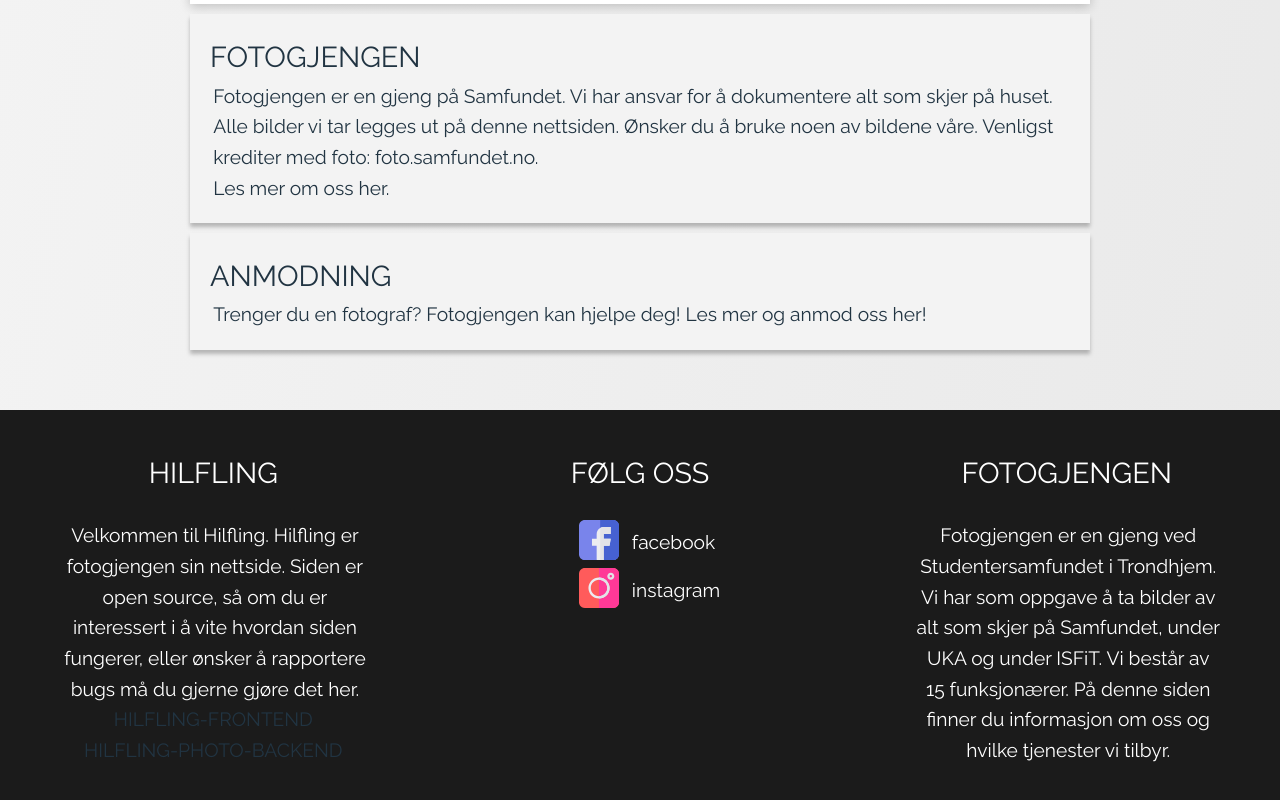
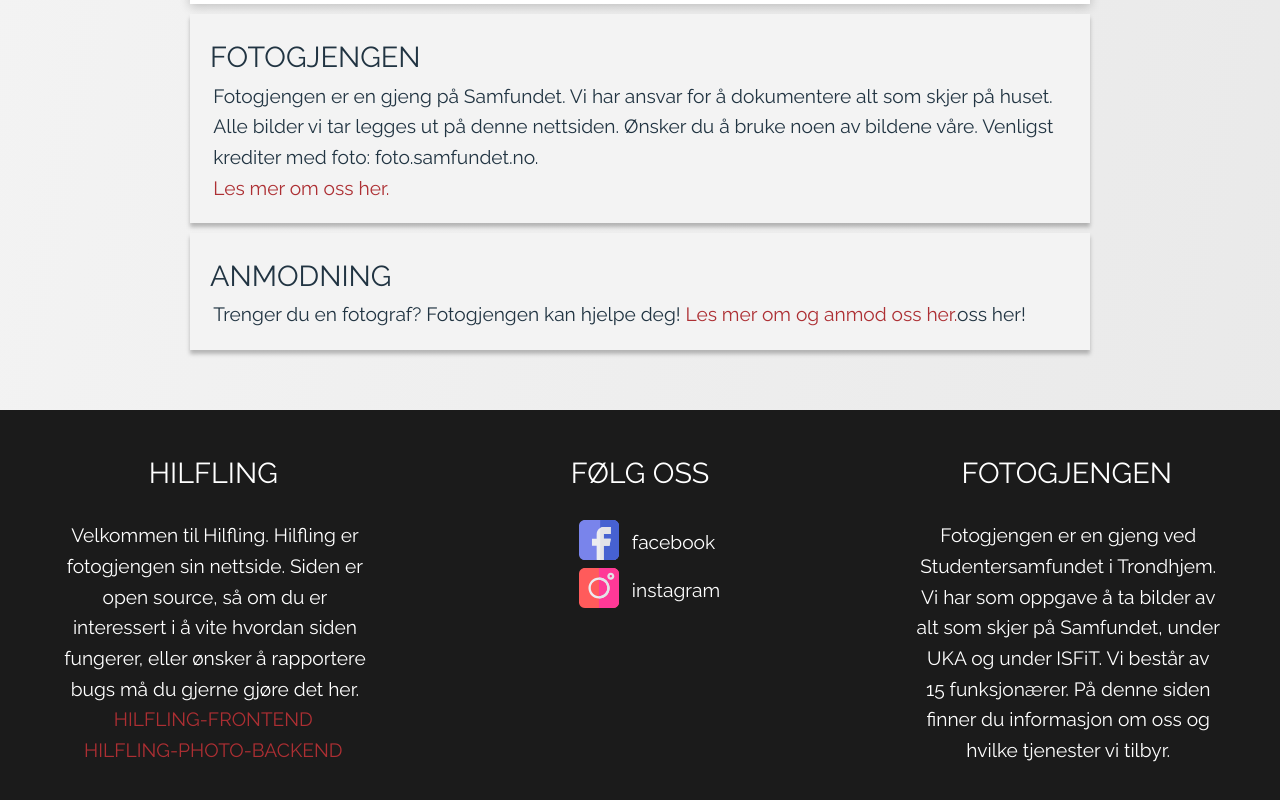
Before and after one commit to Fotogjengen/hilfling-frontend-extern, a React (Create React App) app: page / in a window 1280 px wide. Shown: the part 919-1719 px from the top of the page. Built offline with nearby package versions, Linux system fonts and the light colour scheme.

Commit message:
Fixed link color

```diff
--- a/src/components/Frontpage/CardInformationSection/CardInformationSection.tsx
+++ b/src/components/Frontpage/CardInformationSection/CardInformationSection.tsx
@@ -13,7 +13,7 @@ const CardInformationSection: FC = () => {
           med foto: foto.samfundet.no.
         </p>
         <p>
-          <a href="https://foto.samfundet.no/informasjon/">
+          <a style={{color:'#ad2f33'}} href="https://foto.samfundet.no/informasjon/">
             Les mer om oss her.
           </a>
         </p>
@@ -21,7 +21,9 @@ const CardInformationSection: FC = () => {
       <GuiCard>
         <GuiCardTitle title={"Anmodning"} capitalized={true} />
         <p>
-          Trenger du en fotograf? Fotogjengen kan hjelpe deg! Les mer og anmod
+          Trenger du en fotograf? Fotogjengen kan hjelpe deg! <a style={{color:'#ad2f33'}} href="https://foto.samfundet.no/informasjon/">
+            Les mer om og anmod oss her.
+          </a>
           oss her!
         </p>
       </GuiCard>
--- a/src/gui-components/GuiFooter/GuiFooter.module.css
+++ b/src/gui-components/GuiFooter/GuiFooter.module.css
@@ -43,5 +43,4 @@ p {
 
 a {
   font-size: 1.2rem;
-  color: var(--hilfling-link-color);
 }
--- a/src/gui-components/GuiFooter/index.tsx
+++ b/src/gui-components/GuiFooter/index.tsx
@@ -19,6 +19,7 @@ const GuiFooter: FC = () => {
             href="https://github.com/Fotogjengen/hilfling-frontend/"
             target="_blank"
             rel="noreferrer"
+            style={{color:'#ad2f33'}}
           >
             HILFLING-FRONTEND
           </a>
@@ -27,6 +28,7 @@ const GuiFooter: FC = () => {
             href="https://github.com/Fotogjengen/hilfling-photo-backend"
             target="_blank"
             rel="noreferrer"
+            style={{color:'#ad2f33'}}
           >
             HILFLING-PHOTO-BACKEND
           </a>
```
